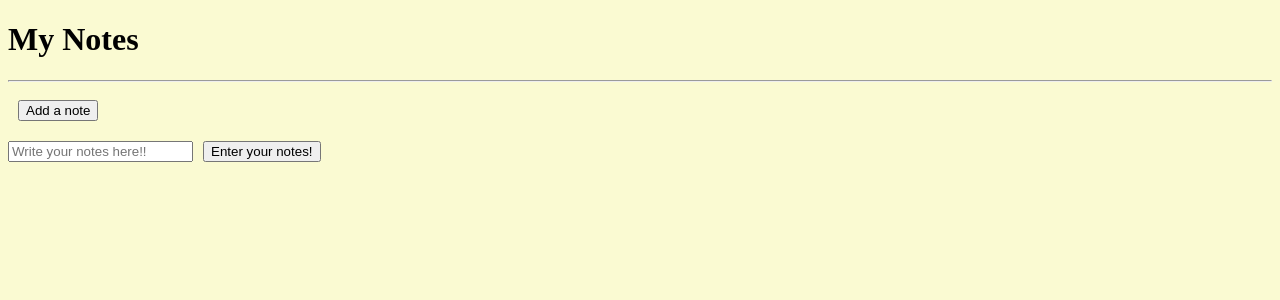
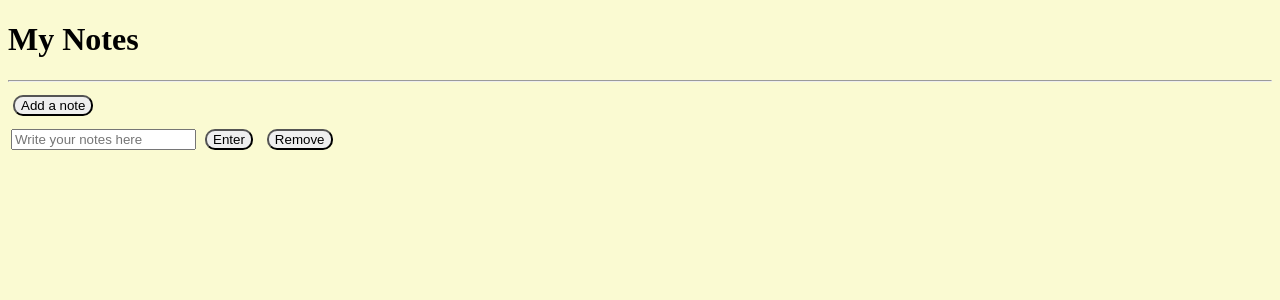
Before and after one commit to djd6621/my-notes, a React (Create React App) app: page / in a window 1280 px wide. Both pictures are taken after a click on the button "Add a note". Shown: the top 300 px of the page. Built offline with nearby package versions, Linux system fonts and the light colour scheme.

Commit message:
css work

```diff
--- a/public/index.css
+++ b/public/index.css
@@ -5,5 +5,7 @@ body {
 .b {
   size: 12px;
   text-align: center;
-  margin: 10px;
+  margin: 5px;
+  border-radius: 10px;
+  border-style: outset;
 }
--- a/src/Note.js
+++ b/src/Note.js
@@ -1,15 +1,36 @@
 import React, {Component} from "react";
 
 class Note extends Component {
+
 
     constructor(props) {
         super(props);
     }
 
     render() {
+        let render;
+        if(this.props.submit !== null && this.props.submit) {
+            render =
+                <table>
+                    <tr>
+                        <td>{this.props.text}</td>
+                        <td><button className="b" name="remove" id={this.props.id} onClick={this.props.addOrRemove}>Remove</button></td>
+                    </tr>
+                </table>
+        } else if(this.props.submit !== null && !this.props.submit) {
+            render = <table>
+                    <tr>
+                        <td><input type="text" name="notes" placeholder="Write your notes here" id={this.props.id} onChange={this.props.inputFunc}/></td>
+                        <td><button className="b" id={this.props.id} onClick={this.props.submitFunc}>Enter</button></td>
+                        <td><button className="b" name="remove" id={this.props.id} onClick={this.props.addOrRemove}>Remove</button></td>
+                    </tr>
+            </table>
+        }
+
+
         return (
-            <div>
-                <p>{this.props.text}</p>
+            <div className="note">
+                {render}
             </div>
         )
     }
--- a/src/NotePage.js
+++ b/src/NotePage.js
@@ -35,7 +35,7 @@ class NotePage extends Component {
         } else {
             const{id} = event.target;
             this.setState(prevState => {
-                const newNotes = prevState.notes.filter(notes => notes.key !== id);
+                const newNotes = prevState.notes.filter(notes => notes.key != id);
                 return {notes: newNotes}
             })
         }
@@ -80,22 +80,23 @@ class NotePage extends Component {
             render =
                 <div>
                     {this.state.notes.map(notesObj => {
-                        if(notesObj.submit === true) {
-                            return <div>
-                                <Note key={notesObj.key} text={notesObj.note}/>
-                                <button className="b" name="remove" id={notesObj.key} onClick={this.addOrRemoveNote}>Remove this note!</button>
-                            </div>
-                        }
-                        return <div>
-                            <input type="text" name="notes" placeholder="Write your notes here!!" id={notesObj.key} onChange={this.handleChange}/>
-                            <button className="b" id={notesObj.key} onClick={this.handleSubmit}>Enter your notes!</button>
-                        </div>
+                        return <span className="notes-span">
+                            <Note
+                                key={notesObj.key}
+                                id={notesObj.key}
+                                text={notesObj.note}
+                                submit={notesObj.submit}
+                                addOrRemove={this.addOrRemoveNote}
+                                submitFunc={this.handleSubmit}
+                                inputFunc={this.handleChange}
+                            />
+                        </span>
                     })}
                 </div>
         }
 
         return(
-            <div>
+            <div className="page">
                 <button className="b" type="button" name="add" onClick={this.addOrRemoveNote}>Add a note</button>
                 {render}
             </div>
```
